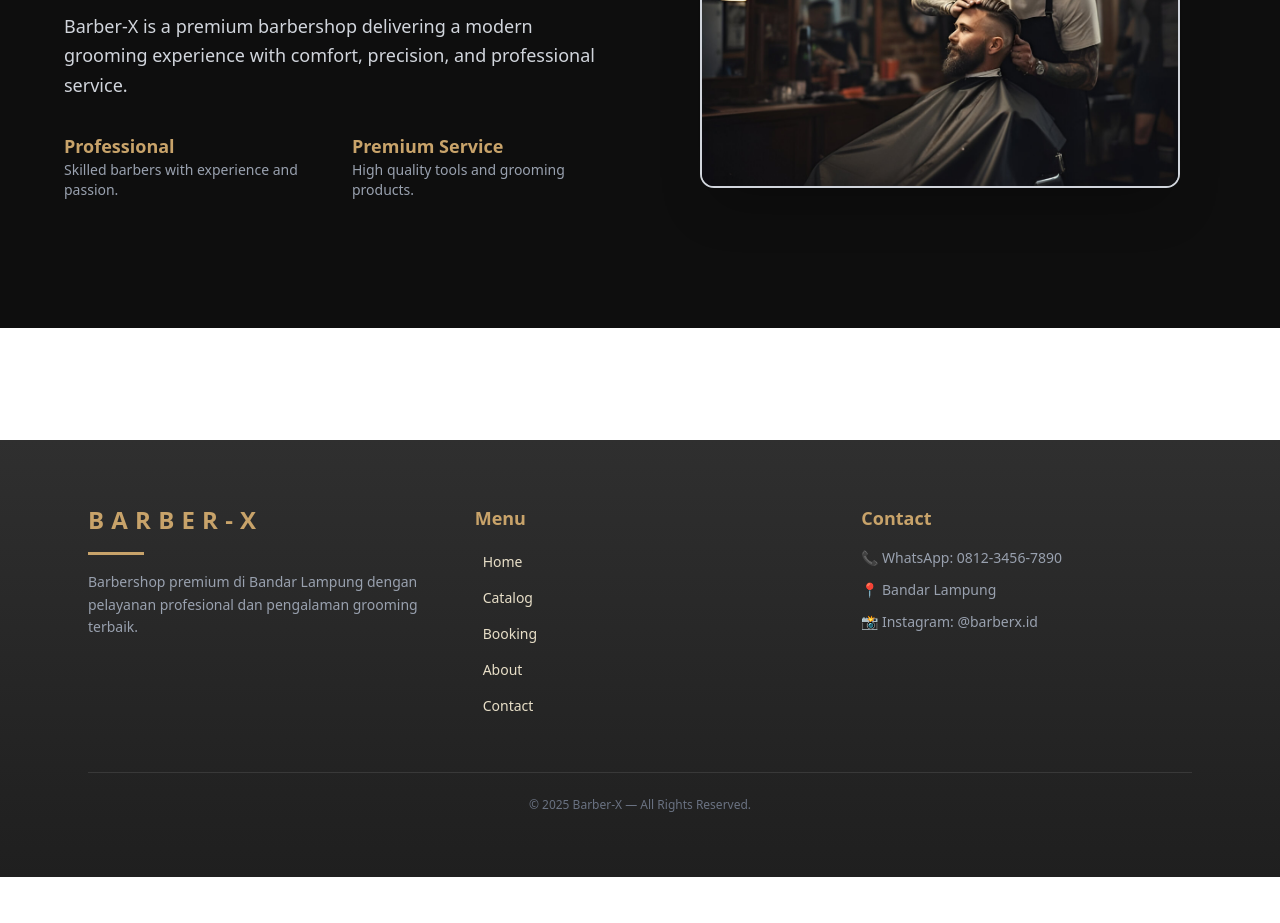
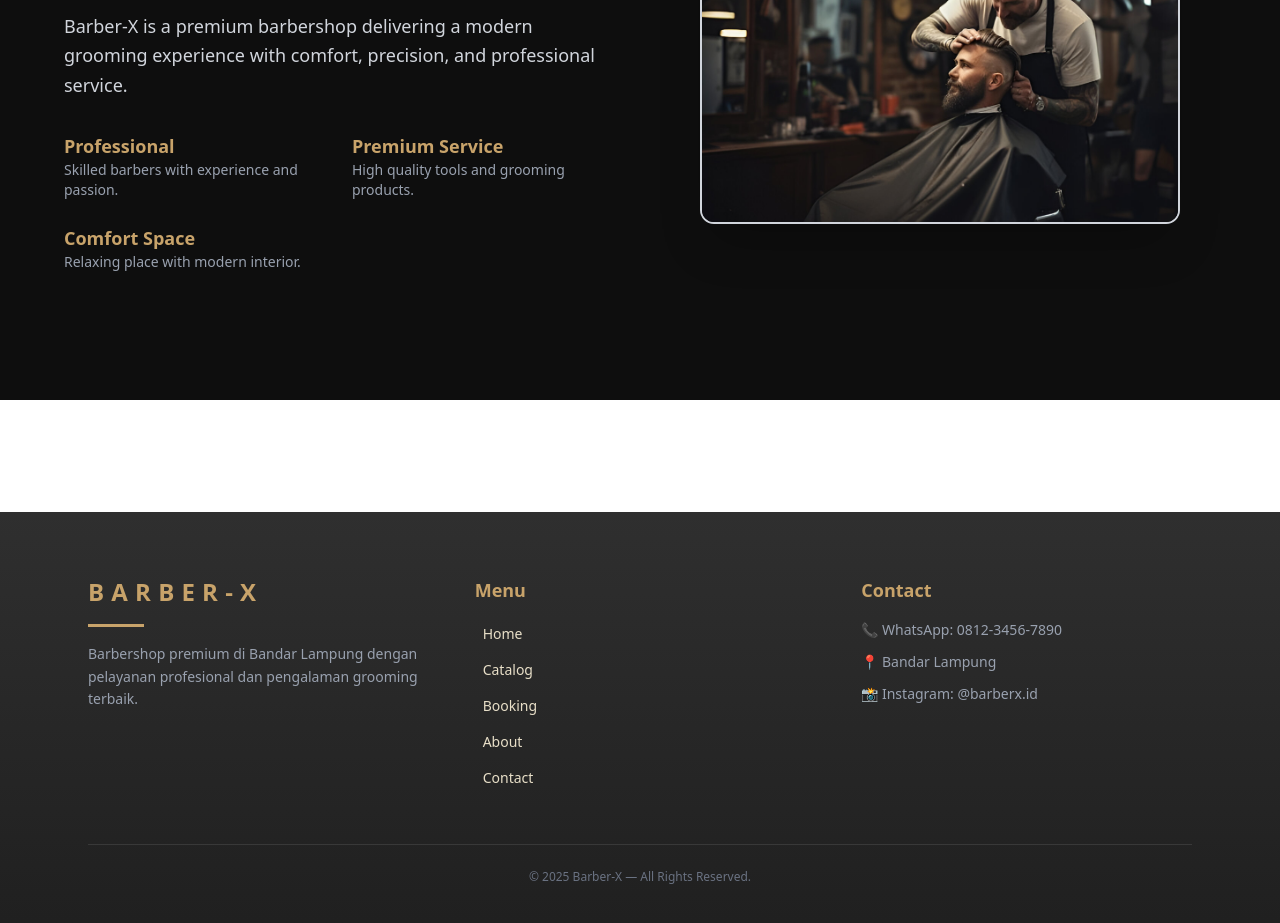
Before and after one commit to NaswaNovellia-23312014/Barber-x, a Next.js app in the folder web/: page / in a window 1280 px wide. Shown: the part 1080-2003 px from the top of the page. Before the commit the page ends 1957 px from the top, so only its background shows below. Built offline with nearby package versions, Linux system fonts and the light colour scheme.

Commit message:
feat: tambahkan daftar keunggulan comfort space barber pada about section

```diff
--- a/web/src/app/(main)/page.tsx
+++ b/web/src/app/(main)/page.tsx
@@ -59,6 +59,7 @@ export default function Home() {
               {[
                 ["Professional", "Skilled barbers with experience and passion."],
                                 ["Premium Service", "High quality tools and grooming products."],
+                ["Comfort Space", "Relaxing place with modern interior."],
 
 
               ].map(([title, desc]) => (
```
